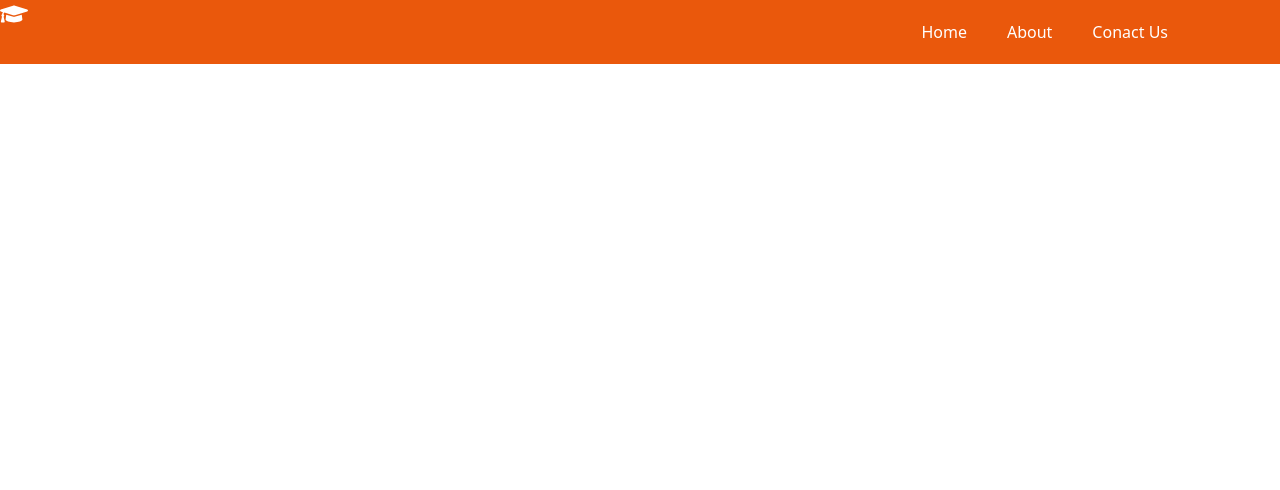
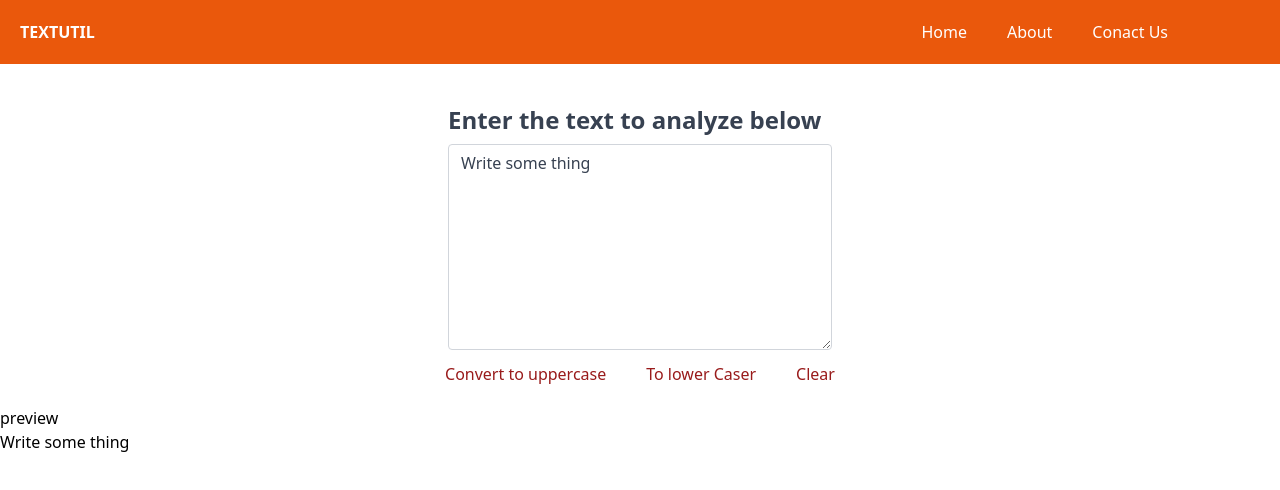
Before and after one commit to Himayatu99/TextUtils, a React (Create React App) app: page / in a window 1280 px wide. Shown: the top 490 px of the page. Built offline with nearby package versions, Linux system fonts and the light colour scheme.

Commit message:
Add ToUpper Case ,LowerCase and Clear

```diff
--- a/public/index.html
+++ b/public/index.html
@@ -24,6 +24,7 @@
       Learn how to configure a non-root public URL by running `npm run build`.
     -->
   <script src="https://cdn.tailwindcss.com"></script>
+
   <title>React App</title>
 </head>
 
--- a/src/components/App.js
+++ b/src/components/App.js
@@ -1,10 +1,11 @@
 import React from 'react'
 import NavBar from './NavBar'
+import TextForm from './TextForm'
 const App = () => {
     return (
         <div>
             <NavBar />
-
+            <TextForm heading={"Enter the text to analyze below "} />
         </div>
     )
 }
--- a/src/components/NavBar.js
+++ b/src/components/NavBar.js
@@ -3,10 +3,9 @@ import React from 'react'
 const NavBar = () => {
     return (
         <nav className='bg-orange-600 text-white flex justify-between'>
-            <svg aria-hidden="true" className='h-12 px-5 pt-5' focusable="false" data-prefix="fas" data-icon="graduation-cap" class="w-7 h-7" role="img" xmlns="http://www.w3.org/2000/svg" viewBox="0 0 640 512">
-                <path fill="currentColor" d="M622.34 153.2L343.4 67.5c-15.2-4.67-31.6-4.67-46.79 0L17.66 153.2c-23.54 7.23-23.54 38.36 0 45.59l48.63 14.94c-10.67 13.19-17.23 29.28-17.88 46.9C38.78 266.15 32 276.11 32 288c0 10.78 5.68 19.85 13.86 25.65L20.33 428.53C18.11 438.52 25.71 448 35.94 448h56.11c10.24 0 17.84-9.48 15.62-19.47L82.14 313.65C90.32 307.85 96 298.78 96 288c0-11.57-6.47-21.25-15.66-26.87.76-15.02 8.44-28.3 20.69-36.72L296.6 284.5c9.06 2.78 26.44 6.25 46.79 0l278.95-85.7c23.55-7.24 23.55-38.36 0-45.6zM352.79 315.09c-28.53 8.76-52.84 3.92-65.59 0l-145.02-44.55L128 384c0 35.35 85.96 64 192 64s192-28.65 192-64l-14.18-113.47-145.03 44.56z"></path>
-            </svg>
-            {/* <h1 className='font-bold pt-5 px-5'>TEXTUTIL</h1> */}
+
+            <h1 className='font-bold pt-5 px-5'>TEXTUTIL</h1>
+
             {/* <img src="/Icon/1.jpg" alt='404' className='h-14 pt-3 px-3 rounded-2xl ' /> */}
             <ul className='flex  justify-end px-28 py-5 space-x-10 '>
                 <li >Home</li>
--- /dev/null
+++ b/src/components/TextForm.js
@@ -0,0 +1,55 @@
+import React, { useState } from 'react'
+
+const TextForm = (props) => {
+    const [text, setText] = useState('Write some thing');
+    const headleClick = () => {
+        const toUpper = text.toUpperCase()
+        setText(toUpper)
+    }
+    const headleChange = (r) => {
+        setText(r.target.value)
+    }
+    const headlToLower = () => {
+        const toLower = text.toLowerCase();
+        setText(toLower)
+    }
+    const headleClean = () => {
+        const Clear = ("")
+        setText(Clear)
+    }
+    return (
+        <>
+            <div className="flex justify-center pt-10">
+                <div className="mb-3 xl:w-96">
+                    <label className="form-label inline-block mb-2 text-gray-700 font-bold text-2xl">
+                        {props.heading}</label>
+                    <textarea value={text} onChange={headleChange} className="form-control block w-full px-3
+                    py-1.5
+                    text-base
+                    font-normal
+                    text-gray-700
+                    bg-white bg-clip-padding
+                    border border-solid border-gray-300
+                    rounded
+                    transition
+                    ease-in-out
+                    m-0  focus:text-gray-700 focus:bg-white focus:border-blue-600 focus:outline-none"id="exampleFormControlTextarea1"
+                        rows="8"
+                        placeholder="Your message"></textarea>
+                </div>
+            </div>
+            <div className=' text-center '>
+                <button className='rounded-full text-red-800 px-5' onClick={headleClick}>Convert to uppercase</button>
+                <button className='rounded-full text-red-800 px-5' onClick={headlToLower}>To lower Caser</button>
+                <button className='rounded-full text-red-800 px-5' onClick={headleClean}>Clear</button>
+            </div>
+            <div className='pt-5'>
+                <h2> preview</h2>
+                <p>{text}</p>
+            </div>
+
+        </>
+    )
+}
+
+export default TextForm
```
